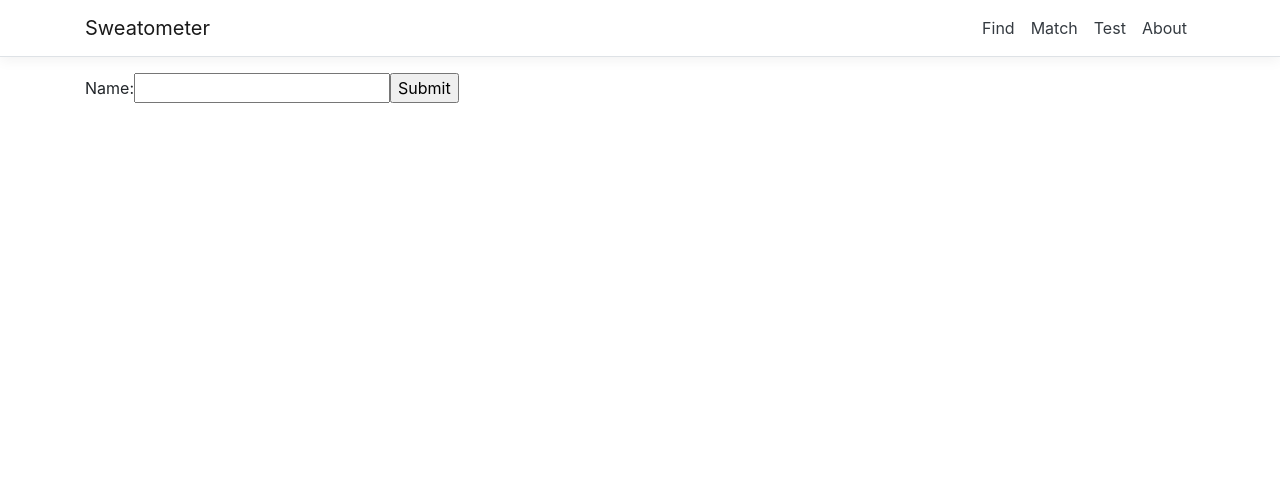
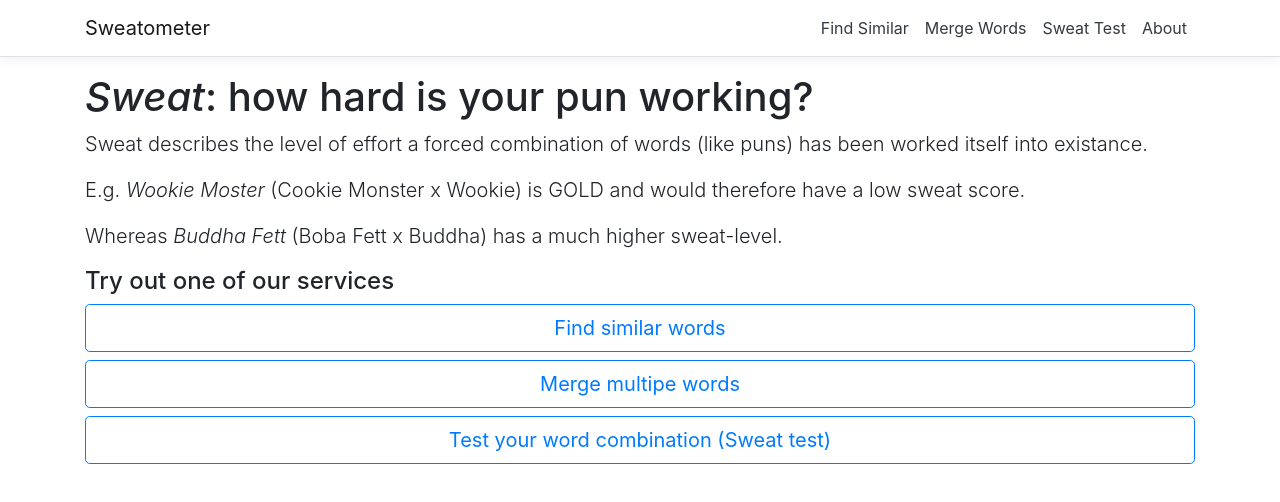
Before and after one commit to jcassem/Sweatometer, a React (Create React App) app in the folder Sweatometer/ClientApp/: page / in a window 1280 px wide. Shown: the top 502 px of the page. Built offline with nearby package versions, Linux system fonts and the light colour scheme.

Commit message:
Add home page and general navigation.

```diff
--- a/Sweatometer/ClientApp/src/App.js
+++ b/Sweatometer/ClientApp/src/App.js
@@ -2,7 +2,7 @@ import React, { Component } from 'react';
 import { Route } from 'react-router';
 import { Layout } from './components/Layout';
 import { Home } from './components/Home';
-import { Sweatometer } from './components/Sweatometer';
+import { Find } from './components/Find';
 
 import './custom.css'
 
@@ -13,7 +13,7 @@ export default class App extends Component {
     return (
       <Layout>
         <Route exact path='/' component={Home} />
-        <Route path='/sweatometer' component={Sweatometer} />
+        <Route path='/find' component={Find} />
       </Layout>
     );
   }
--- /dev/null
+++ b/Sweatometer/ClientApp/src/components/Find.js
@@ -0,0 +1,46 @@
+import React, { Component } from 'react';
+import { Sweatometer } from './Sweatometer';
+
+export class Find extends Component {
+
+    constructor(props) {
+        super(props);
+        this.state = {
+            providedWord: '',
+            wordToSoundLike: '',
+            hasSubmitted: false
+        };
+
+        this.handleChange = this.handleChange.bind(this);
+        this.handleSubmit = this.handleSubmit.bind(this);
+    }
+
+    handleChange(event) {
+        this.setState({ providedWord: event.target.value });
+    }
+
+    handleSubmit(event) {
+        this.setState({
+            hasSubmitted: true,
+            wordToSoundLike: this.state.providedWord
+        });
+
+        event.preventDefault();
+    }
+
+    render() {
+        return (
+            <div>
+                <h1>Find values similar to a word</h1>
+                <form onSubmit={this.handleSubmit}>
+                    <label>
+                        Word:
+                        <input type="text" value={this.state.providedWord} onChange={this.handleChange} />
+                    </label>
+                    <input type="submit" value="Submit" />
+                </form>
+                {this.state.hasSubmitted === true ? <Sweatometer wordToSoundLike={this.state.wordToSoundLike} /> : <div />}
+            </div>
+        );
+  }
+}
--- a/Sweatometer/ClientApp/src/components/Home.js
+++ b/Sweatometer/ClientApp/src/components/Home.js
@@ -1,45 +1,30 @@
 import React, { Component } from 'react';
-import { Sweatometer } from './Sweatometer';
 
 export class Home extends Component {
     static displayName = Home.name;
 
     constructor(props) {
         super(props);
-        this.state = {
-            providedWord: '',
-            wordToSoundLike: '',
-            hasSubmitted: false
-        };
-
-        this.handleChange = this.handleChange.bind(this);
-        this.handleSubmit = this.handleSubmit.bind(this);
-    }
-
-    handleChange(event) {
-        this.setState({ providedWord: event.target.value });
-    }
-
-    handleSubmit(event) {
-        this.setState({
-            hasSubmitted: true,
-            wordToSoundLike: this.state.providedWord
-        });
-
-        event.preventDefault();
     }
 
     render() {
         return (
             <div>
-                <form onSubmit={this.handleSubmit}>
-                    <label>
-                        Name:
-                        <input type="text" value={this.state.providedWord} onChange={this.handleChange} />
-                    </label>
-                    <input type="submit" value="Submit" />
-                </form>
-                {this.state.hasSubmitted === true ? <Sweatometer wordToSoundLike={this.state.wordToSoundLike} /> : <div />}
+                <main role="main" class="inner cover">
+                    <h1 class="cover-heading"><i>Sweat</i>: how hard is your pun working?</h1>
+                    <p class="lead">Sweat describes the level of effort a forced combination
+                            of words (like puns) has been worked itself into existance.</p>
+                    <p class="lead">E.g. <i>Wookie Moster</i> (Cookie Monster x Wookie) is GOLD and would
+                            therefore have a low sweat score.</p>
+                    <p class="lead">Whereas <i>Buddha Fett</i> (Boba Fett x Buddha) has a much higher
+                            sweat-level.</p>
+                </main>
+                <div>
+                    <h4>Try out one of our services</h4>
+                    <a type="button" class="btn btn-lg btn-block btn-outline-primary" href="/find">Find similar words</a>
+                    <a type="button" class="btn btn-lg btn-block btn-outline-primary" href="/">Merge multipe words</a>
+                    <a type="button" class="btn btn-lg btn-block btn-outline-primary" href="/">Test your word combination (Sweat test)</a>
+                </div>
             </div>
         );
   }
--- a/Sweatometer/ClientApp/src/components/NavMenu.js
+++ b/Sweatometer/ClientApp/src/components/NavMenu.js
@@ -31,13 +31,13 @@ export class NavMenu extends Component {
             <Collapse className="d-sm-inline-flex flex-sm-row-reverse" isOpen={!this.state.collapsed} navbar>
               <ul className="navbar-nav flex-grow">
                 <NavItem>
-                    <NavLink tag={Link} className="text-dark" to="/">Find</NavLink>
+                    <NavLink tag={Link} className="text-dark" to="/find">Find Similar</NavLink>
                 </NavItem>
                 <NavItem>
-                    <NavLink tag={Link} className="text-dark" to="/">Match</NavLink>
+                    <NavLink tag={Link} className="text-dark" to="/">Merge Words</NavLink>
                 </NavItem>
                 <NavItem>
-                    <NavLink tag={Link} className="text-dark" to="/">Test</NavLink>
+                    <NavLink tag={Link} className="text-dark" to="/">Sweat Test</NavLink>
                 </NavItem>
                 <NavItem>
                     <NavLink tag={Link} className="text-dark" to="/">About</NavLink>
```
Also changed, not shown: 1 other file (tests, documents, lock files or other folders).
